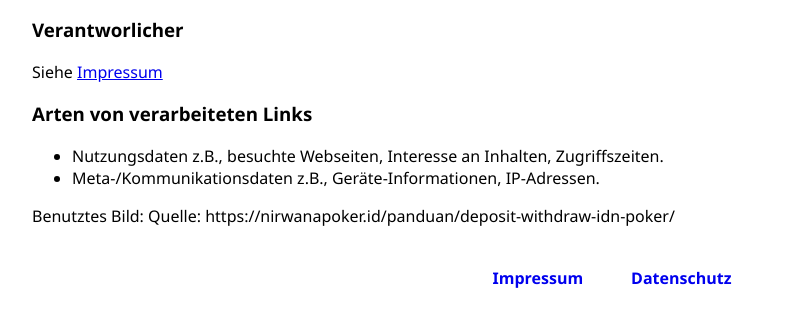
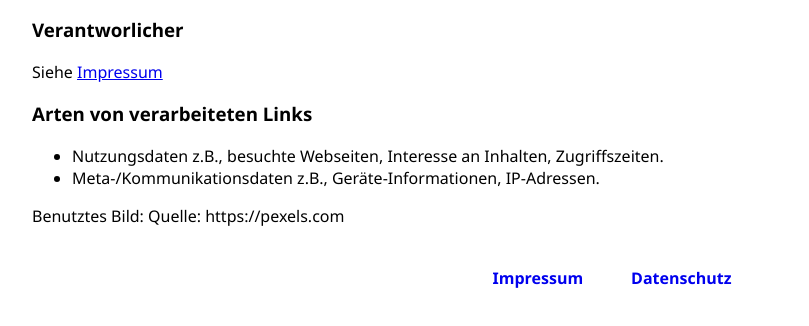
Before and after one commit to NikiMagie/Real-Magic.de, a plain HTML site: page datenschutz.html in a window 1280 px wide. Shown: the part 264-590 px from the top of the page, without its empty margins (28-837 px from the left). Drawn offline with Linux system fonts and the light colour scheme.

Commit message:
Datenschutz Update korrektur

```diff
--- a/datenschutz.html
+++ b/datenschutz.html
@@ -47,7 +47,7 @@
                 </li>
             </ul>
 
-        Benutztes Bild:  Quelle: https://nirwanapoker.id/panduan/deposit-withdraw-idn-poker/
+        Benutztes Bild:  Quelle: https://pexels.com
         </p>
     </section>
 
```
